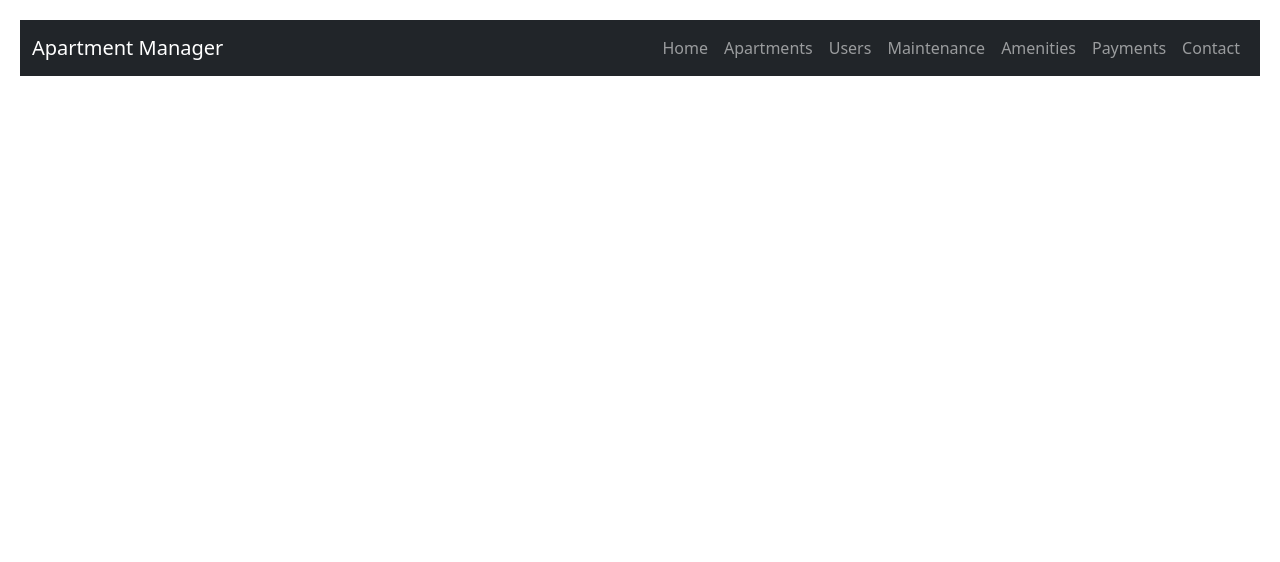
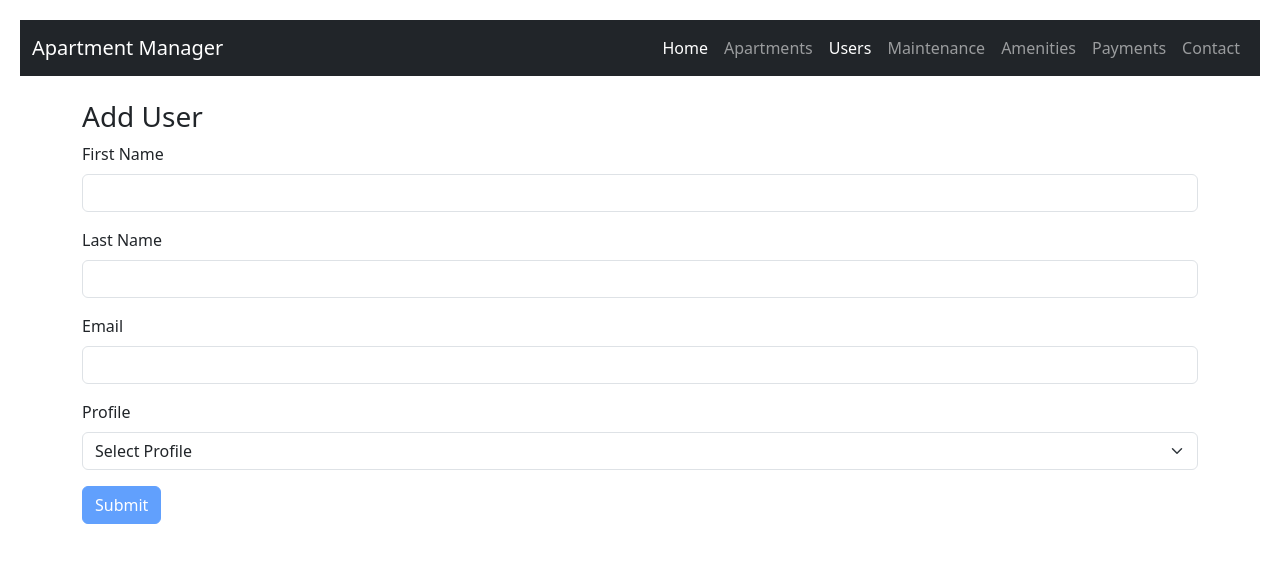
Before and after one commit to cemorta/apartmentmansys-angular, an Angular app: page /users/add in a window 1280 px wide. Before the commit this address led to /. Shown: the top 562 px of the page. Built offline with nearby package versions, Linux system fonts and the light colour scheme.

Commit message:
Create Add User Page

```diff
--- /dev/null
+++ b/src/app/add-user/add-user.component.html
@@ -0,0 +1,52 @@
+<div class="container mt-4">
+    <h3>Add User</h3>
+    <form [formGroup]="addUserForm" (ngSubmit)="onSubmit()">
+
+      <div class="mb-3">
+        <label for="firstName" class="form-label">First Name</label>
+        <input id="firstName" type="text" class="form-control" formControlName="firstName">
+        <div class="text-danger" *ngIf="addUserForm.get('firstName')?.invalid && addUserForm.get('firstName')?.touched">
+          First name is required
+        </div>
+      </div>
+
+      <div class="mb-3">
+        <label for="lastName" class="form-label">Last Name</label>
+        <input id="lastName" type="text" class="form-control" formControlName="lastName">
+        <div class="text-danger" *ngIf="addUserForm.get('lastName')?.invalid && addUserForm.get('lastName')?.touched">
+          Last name is required
+        </div>
+      </div>
+
+      <div class="mb-3">
+        <label for="email" class="form-label">Email</label>
+        <input id="email" type="email" class="form-control" formControlName="email">
+        <div class="text-danger" *ngIf="addUserForm.get('email')?.invalid && addUserForm.get('email')?.touched">
+          Valid email is required
+        </div>
+      </div>
+
+      <!-- Profile Select -->
+      <div class="mb-3">
+        <label for="profile" class="form-label">Profile</label>
+        <select id="profile" class="form-select" formControlName="profile">
+          <option value="">Select Profile</option>
+          <option *ngFor="let option of profileOptions" [value]="option">{{ option }}</option>
+        </select>
+      </div>
+
+      <!-- Role Select (only visible if Admin selected) -->
+      <div class="mb-3" *ngIf="showRoleSelect">
+        <label for="role" class="form-label">Role</label>
+        <select id="role" class="form-select" formControlName="role">
+          <option value="">Select Role</option>
+          <option *ngFor="let option of roleOptions" [value]="option">{{ option }}</option>
+        </select>
+        <div class="text-danger" *ngIf="addUserForm.get('role')?.invalid && addUserForm.get('role')?.touched">
+          Role is required for Admin profile
+        </div>
+      </div>
+
+      <button type="submit" class="btn btn-primary" [disabled]="addUserForm.invalid">Submit</button>
+    </form>
+  </div>
--- /dev/null
+++ b/src/app/add-user/add-user.component.ts
@@ -0,0 +1,67 @@
+import { Component, OnInit } from '@angular/core';
+import { FormBuilder, FormGroup, Validators } from '@angular/forms';
+import { CommonModule } from '@angular/common';
+import { Router } from '@angular/router';
+import { ReactiveFormsModule } from '@angular/forms';
+import { UserService } from '../services/user.service';
+
+@Component({
+  selector: 'app-add-user',
+  standalone: true,
+  templateUrl: './add-user.component.html',
+  styleUrl: './add-user.component.css',
+  imports: [CommonModule, ReactiveFormsModule]
+})
+export class AddUserComponent implements OnInit {
+  addUserForm!: FormGroup;
+
+  profileOptions = ['Flat Owner', 'Admin', 'Resident', 'Staff'];
+  roleOptions = ['Apartment Manager', 'Super Admin'];
+
+  showRoleSelect = false;
+
+  constructor(private fb: FormBuilder, private router: Router, private userService: UserService) {}
+
+  ngOnInit(): void {
+    this.addUserForm = this.fb.group({
+      firstName: ['', Validators.required],
+      lastName: ['', Validators.required],
+      email: ['', [Validators.required, Validators.email]],
+      profile: ['', Validators.required],
+      role: [''] // role boş başlasın
+    });
+
+    this.addUserForm.get('profile')?.valueChanges.subscribe((selectedProfile) => {
+      if (selectedProfile === 'Admin') {
+        this.showRoleSelect = true;
+        this.addUserForm.get('role')?.setValue(''); // boş bırak, kullanıcı seçsin
+      } else {
+        this.showRoleSelect = false;
+        this.addUserForm.get('role')?.setValue(selectedProfile); // role = profile
+      }
+    });
+  }
+
+  onSubmit(): void {
+    if (this.addUserForm.valid) {
+      const newUser = this.addUserForm.value;
+
+      this.userService.createUser(newUser).subscribe({
+        next: () => {
+          alert('User created successfully!');
+          this.router.navigate(['/users']); // Redirect back to user list
+        },
+        error: (err: any) => {
+          console.error('Error creating user:', err);
+          alert('Failed to create user.');
+        }
+      });
+    } else {
+      this.addUserForm.markAllAsTouched();
+    }
+  }
+}
+
+//private fb: FormBuilder,
+//private userService: UserService,
+//private router: Router
--- a/src/app/app-routing.module.ts
+++ b/src/app/app-routing.module.ts
@@ -8,6 +8,7 @@ import {ApartmentCreateComponent} from './apartment-create/apartment-create.comp
 import {CreateFlatComponent} from './components/create-flat/create-flat.component';
 import {UserListComponent} from './components/user-list/user-list.component';
 import {LoginComponent} from './components/login/login.component';
+import { AddUserComponent } from './add-user/add-user.component';
 
 const routes: Routes = [
   { path: '', component: LoginComponent },
@@ -17,6 +18,7 @@ const routes: Routes = [
   { path: 'apartments/:id', component: ApartmentDetailComponent },
   { path: 'apartment/create', component: ApartmentCreateComponent },
   { path: 'apartments/:id/create-flat', component: CreateFlatComponent },
+  { path: 'users/add', component: AddUserComponent },
 ];
 
 @NgModule({
--- a/src/app/app.module.ts
+++ b/src/app/app.module.ts
@@ -13,6 +13,7 @@ import { ApartmentCreateComponent } from './apartment-create/apartment-create.co
 import { CreateFlatComponent } from './components/create-flat/create-flat.component';
 import { UserListComponent } from './components/user-list/user-list.component';
 import { LoginComponent } from './components/login/login.component';
+import { AddUserComponent } from './add-user/add-user.component';
 
 @NgModule({
   declarations: [
@@ -24,7 +25,7 @@ import { LoginComponent } from './components/login/login.component';
     ApartmentCreateComponent,
     CreateFlatComponent,
     UserListComponent,
-    LoginComponent
+    LoginComponent,
   ],
   imports: [
     BrowserModule,
--- a/src/app/components/user-list/user-list.component.html
+++ b/src/app/components/user-list/user-list.component.html
@@ -1,7 +1,7 @@
 <div class="container mt-4">
   <div class="d-flex justify-content-between align-items-center mt-4">
     <h3>User List</h3>
-    <a routerLink="/user/create" class="btn btn-success">
+    <a routerLink="/users/add" class="btn btn-success">
       <i class="bi bi-plus-lg"></i> Add User
     </a>
   </div>
```
Also changed, not shown: src/app/add-user/add-user.component.css (added), 1 other file (tests, documents, lock files or other folders).
